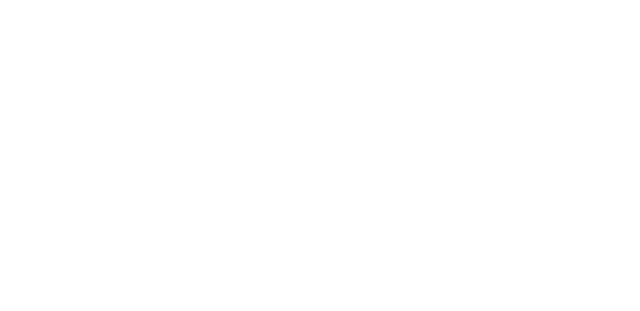
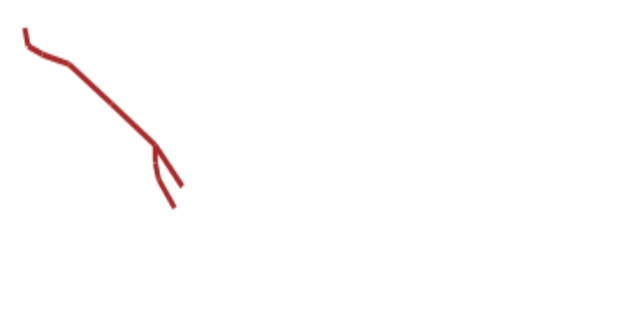
Before and after one commit to about14sheep/rate-this-stick, a plain HTML site: page index.html in a window 1280 px wide. Shown: the whole page, without its empty margins (0-640 px from the left). Drawn offline with Linux system fonts and the light colour scheme.

Commit message:
Update index.html

```diff
--- a/index.html
+++ b/index.html
@@ -6,6 +6,6 @@
 <body>
     <canvas id="canvas" style="width: 500; height: 300;"> </canvas>
 </body>
-<script src="https://raw.githubusercontent.com/about14sheep/rate-this-stick/main/index.js" type="application/json"></script>
+<script src="https://raw.githubusercontent.com/about14sheep/rate-this-stick/main/index.js" type="text/javascript"></script>
 
 </html>
```
